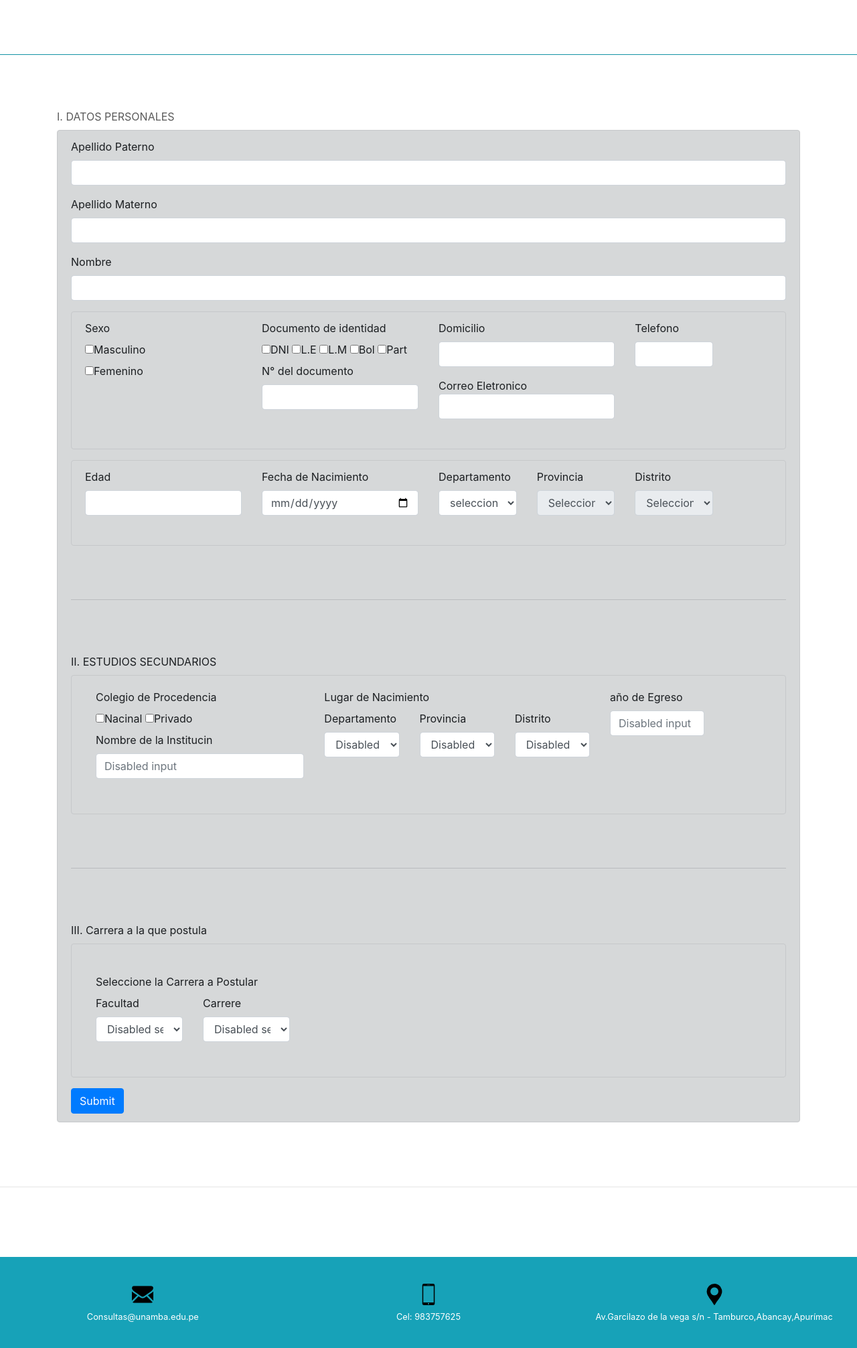
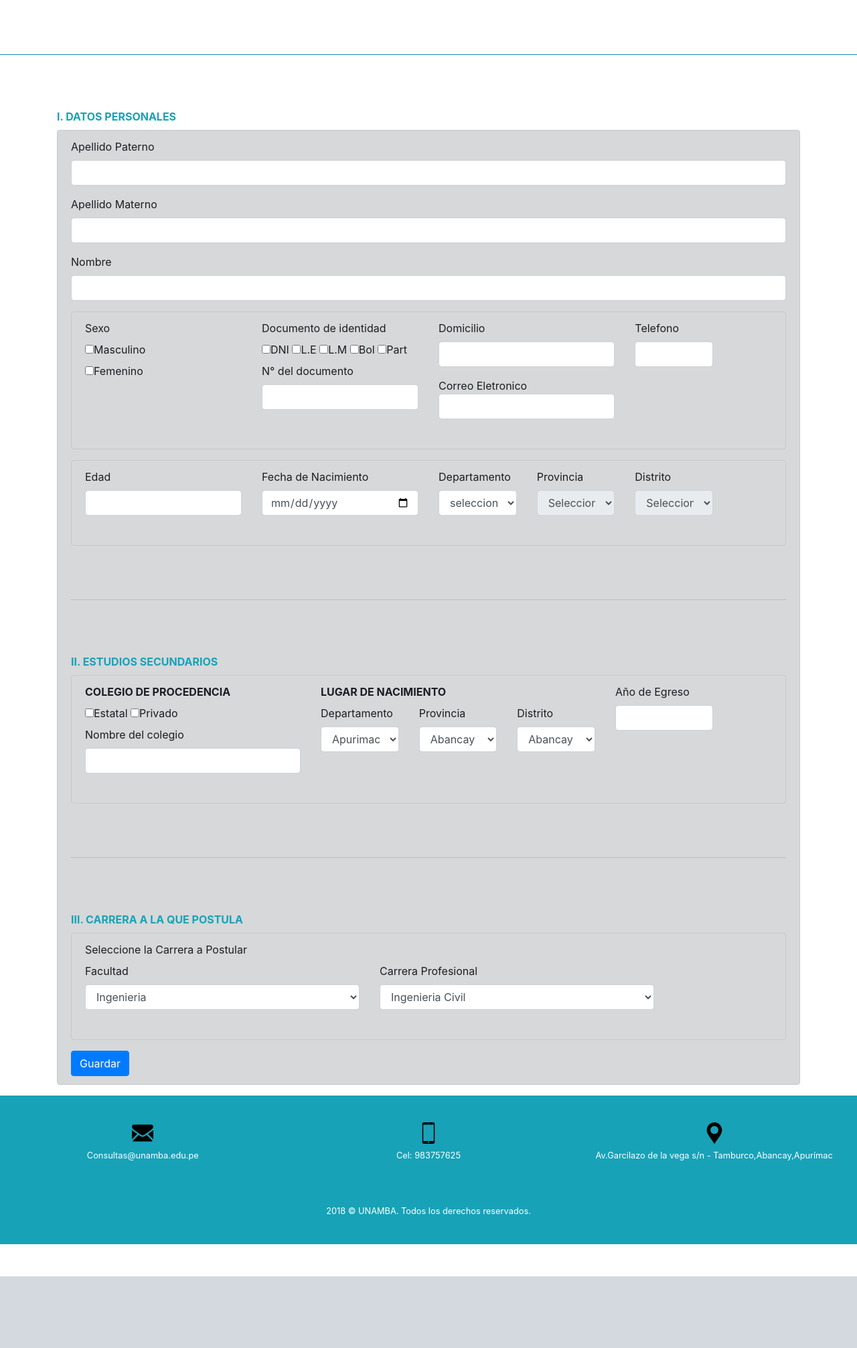
Before and after one commit to jenyruth/Los-Cachorritos, a CodeIgniter app: page /Los-Cachorritos/index.php/cpu/index in a window 1280 px wide. Shown: the part 167-2180 px from the top of the page at 67% size. After the commit the page ends 2073 px from the top, so only its background shows below. Run offline with CodeIgniter, Linux system fonts and the light colour scheme; data that the repository does not hold is empty; some libraries are stand-ins or nearby versions.

Commit message:
actualizacion del formulario de postulante

```diff
--- a/CPU-UNAMBA/application/views/admin/layouts/estudiante.php
+++ b/CPU-UNAMBA/application/views/admin/layouts/estudiante.php
@@ -8,7 +8,7 @@
 
 
 <div class="container marketing">
-    <label>I. DATOS PERSONALES</label>
+    <label class="font-weight-bold text-center text-info">I. DATOS PERSONALES</label>
     <script src="https://ajax.googleapis.com/ajax/libs/jquery/3.3.1/jquery.min.js"></script>
                 <script type="text/javascript">
                     var base_url="<?php echo base_url()?>";
@@ -179,53 +179,47 @@
             <hr class="featurette-divider bg-primary">
 
            <!--CASO DATOS DE ESTUDIO-->
-            <label>II. ESTUDIOS SECUNDARIOS</label>
+            <label class="font-weight-bold text-center text-info">II. ESTUDIOS SECUNDARIOS</label>
 
             <div class="alert alert-dark" role="alert">
             <div class="form-group">
-
-                <nav class="navbar navbar-default">
                     <div class="row">
                         <div class="col-xs-5 col-sm-4">
-                            <label for="disabledTextImput">Colegio de Procedencia</label>
+                            <label class="font-weight-bold text-center text-black" >COLEGIO DE PROCEDENCIA</label>
                             <div class="checkbox">
-                                <label>
-                                    <input type="checkbox">Nacinal
-                                </label>
-                                <label>
-                                    <input type="checkbox">Privado
-                                </label>
+                                <label><input type="checkbox" id="estatal" name="estatal">Estatal</label>
+                                <label><input type="checkbox" id="privado" name="privado">Privado</label>
                             </div>
                             <div class="form-group">
-                                <label for="disabledTextInput">Nombre de la Institucin</label>
-                                <input type="text" id="disabledTextInput" class="form-control" placeholder="Disabled input">
+                                <label>Nombre del colegio</label>
+                                <input type="text" id="nombrecolegio" class="form-control">
                             </div>
                         </div>
                         <div class="col-xs-3 col-sm-5">
-                            <label for="disabledTextInput">Lugar de Nacimiento</label>
+                            <label class="font-weight-bold text-center text-black">LUGAR DE NACIMIENTO</label>
                             <div class="row">
                                 <div class="col-md-4">
                                     <div class="form-group">
-                                        <label for="disabledSelect">Departamento</label>
-                                        <select id="disabledSelect" class="form-control">
-                                            <option>Disabled select</option>
+                                        <label>Departamento</label>
+                                        <select id="departamento" name="departamento" class="form-control">
+                                        <option>Apurimac</option>
                                         </select>
                                     </div>
                                 </div>
                                 <div class="col-md-4">
 
                                     <div class="form-group">
-                                        <label for="disabledSelect">Provincia</label>
-                                        <select id="disabledSelect" class="form-control">
-                                            <option>Disabled select</option>
+                                        <label>Provincia</label>
+                                        <select id="provincia" name="provincia" class="form-control">
+                                        <option>Abancay</option>
                                         </select>
                                     </div>
                                 </div>
                                 <div class="col-md-4">
                                     <div class="form-group">
-                                        <label for="disabledSelect">Distrito</label>
-                                        <select id="disabledSelect" class="form-control">
-                                            <option>Disabled select</option>
+                                        <label>Distrito</label>
+                                        <select id="distrito" name="distrito" class="form-control">
+                                            <option>Abancay</option>
                                         </select>
                                     </div>
                                 </div>
@@ -234,41 +228,39 @@
                         <div class="clearfix visible-xs-block"></div>
                         <div class="col-xs-2 col-sm-2">
                             <div class="form-group">
-                                <label for="disabledSelect">año de Egreso </label>
-                                <input type="year" id="disabledTextInput" class="form-control" placeholder="Disabled input">
+                                <label>Año de Egreso </label>
+                                <input type="year" id="anioEgreso" name="anioEgreso" class="form-control">
                             </div>
                         </div>
                     </div>
-
-                </nav>
             </div>
             </div>
-            <hr class="featurette-divider">
 
-            <label for="disabledTextInput">III. Carrera a la que postula</label>
-            <!--caso carrea-->
+            <hr class="featurette-divider bg-danger">
+
+
+            <!--CASO CARRERA PROFESIONAL-->
+            <label class="font-weight-bold text-center text-info">III. CARRERA A LA QUE POSTULA</label>
             <div class="alert alert-dark" role="alert">
             <div class="form-group">
-                <label for="disabledTextImput"></label>
-                <nav class="navbar navbar-default">
                     <div class="row">
                         <div class="col-xs-4 col-sm-12">
-                            <label for="disabledTextInput">Seleccione la Carrera a Postular</label>
+                            <label>Seleccione la Carrera a Postular</label>
                             <div class="row">
                                 <div class="col-md-5">
                                     <div class="form-group">
-                                        <label for="disabledSelect">Facultad</label>
-                                        <select id="disabledSelect" class="form-control">
-                                            <option>Disabled select</option>
+                                        <label>Facultad</label>
+                                        <select id="facultad" name="facultad" class="form-control">
+                                            <option>Ingenieria</option>
                                         </select>
                                     </div>
                                 </div>
                                 <div class="col-md-5">
 
                                     <div class="form-group">
-                                        <label for="disabledSelect">Carrere</label>
-                                        <select id="disabledSelect" class="form-control">
-                                            <option>Disabled select</option>
+                                        <label>Carrera Profesional</label>
+                                        <select id="carreaProfesional" name="carreaProfesional" class="form-control">
+                                            <option>Ingenieria Civil</option>
                                         </select>
                                     </div>
                                 </div>
@@ -277,15 +269,9 @@
                         </div>
 
                     </div>
-
-                </nav>
             </div>
             </div>
-            <button type="submit" class="btn btn-primary">Submit</button>
+            <button type="submit" class="btn btn-primary">Guardar</button>
         </fieldset>
-
     </form>
-
 </div>
-<hr class="featurette-divider">
-<br>
```
